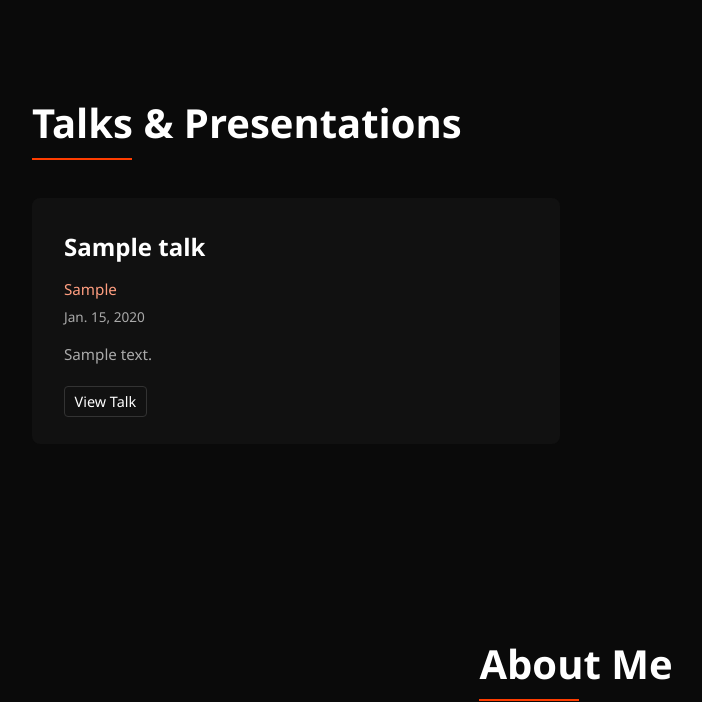
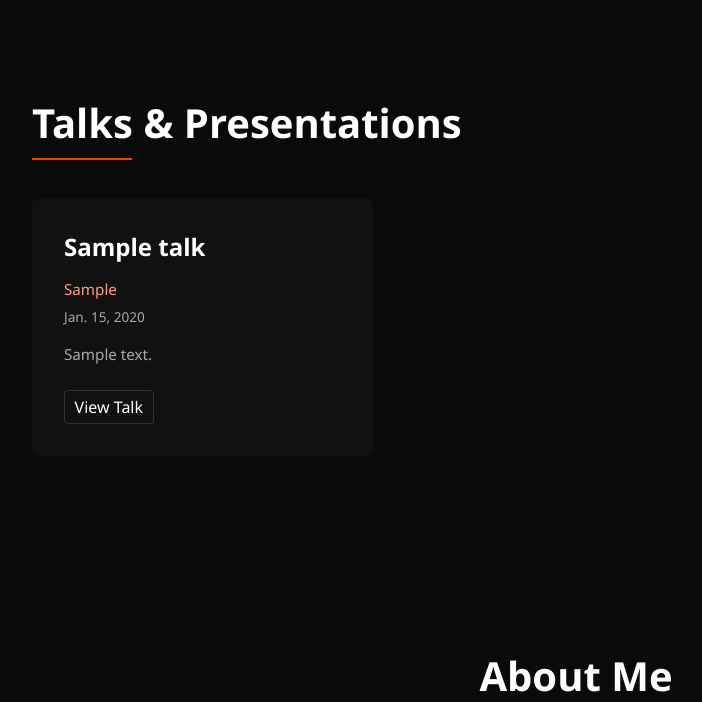
Before and after one commit to aayushgauba/portfolio, a Django app: page /aayush/ in a window 1280 px wide. Shown: the part 2487-3189 px from the top of the page, without its empty margins (64-766 px from the left). Run offline with Django 5.2, Linux system fonts and the light colour scheme; tables that the repository leaves empty hold one stand-in row (values such as "Sample post"); grey boxes marked "Sample" are stand-in pictures.

Commit message:
Bug Fixes

```diff
--- a/templates/aayush/aayush.html
+++ b/templates/aayush/aayush.html
@@ -740,7 +740,7 @@
 
         .talk-grid {
             display: grid;
-            grid-template-columns: repeat(auto-fill, minmax(400px, 1fr));
+            grid-template-columns: repeat(auto-fill, minmax(300px, 1fr));
             gap: 2rem;
         }
 
@@ -806,9 +806,15 @@
             overflow-wrap: break-word;
         }
 
+        .talk-links {
+            display: flex;
+            flex-wrap: wrap;
+        }
+
         .talk-links a {
             color: #ffffff;
-            font-size: 0.9rem;
+            margin-right: 1rem;
+            font-size: 1rem;
             text-decoration: none;
             border: 1px solid #333;
             border-radius: 4px;
```
